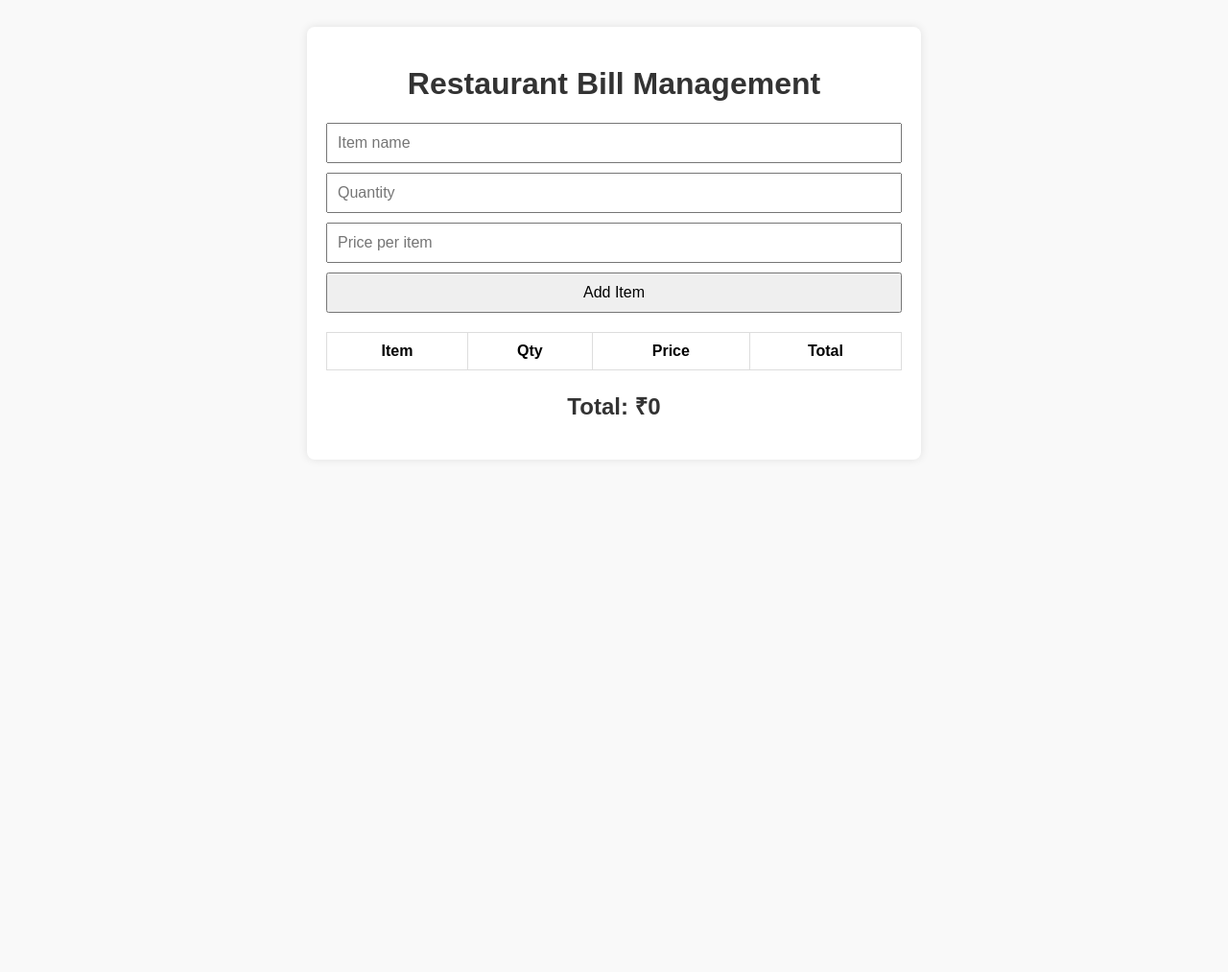
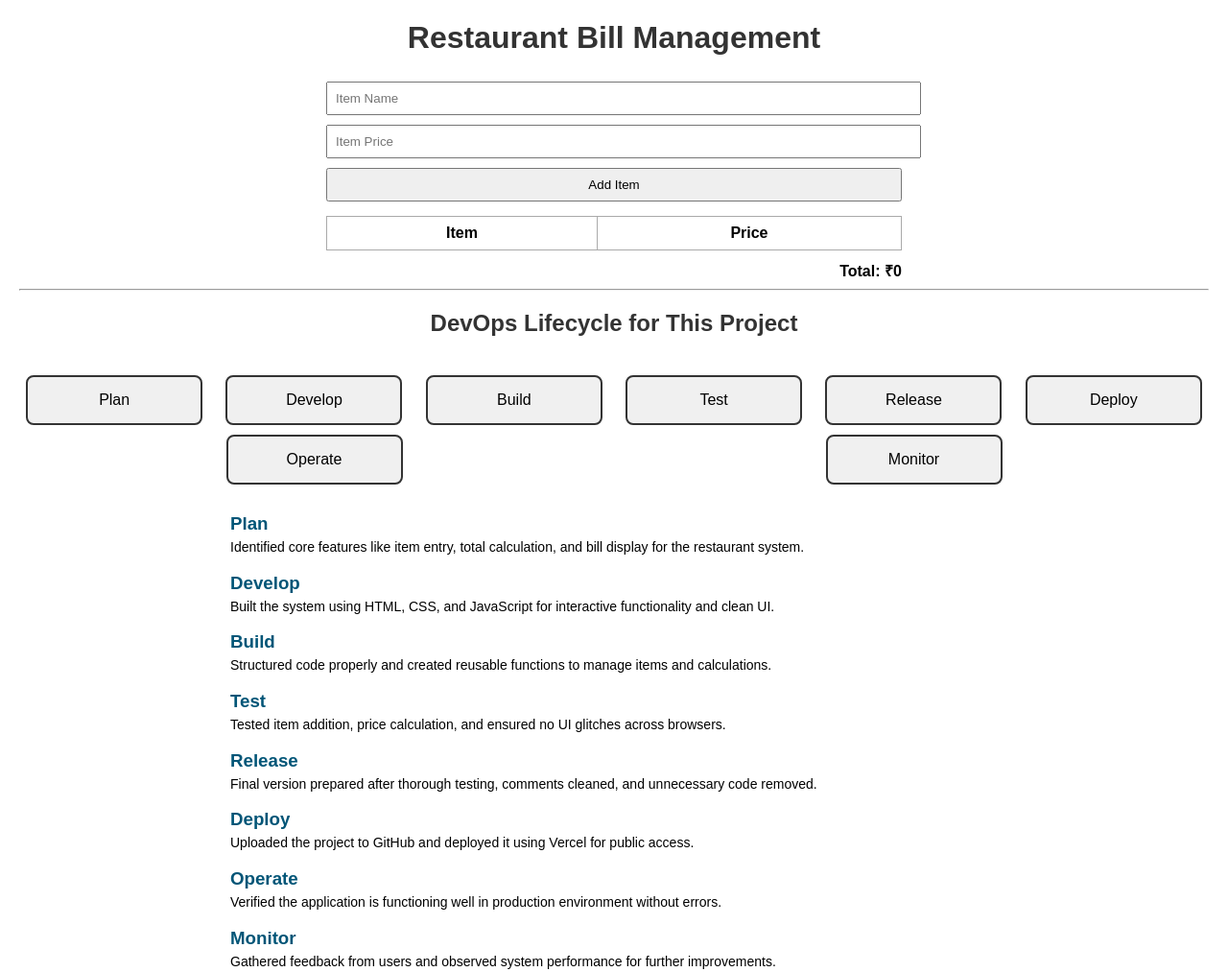
Before and after one commit to Chokka234/my-first-repo, a plain HTML site: page index.html in a window 1280 px wide. Shown: the whole page at 96% size. Before the commit the page ends 800 px from the top, so only its background shows below. Drawn offline with Linux system fonts and the light colour scheme.

Commit message:
Add files via upload

```diff
--- a/index.html
+++ b/index.html
@@ -1,37 +1,162 @@
 <!DOCTYPE html>
 <html lang="en">
 <head>
-  <meta charset="UTF-8" />
-  <meta name="viewport" content="width=device-width, initial-scale=1.0"/>
-  <title>Restaurant Bill Management</title>
-  <link rel="stylesheet" href="style.css" />
+  <meta charset="UTF-8">
+  <title>Restaurant Bill Management with DevOps Lifecycle</title>
+  <style>
+    body {
+      font-family: Arial, sans-serif;
+      margin: 20px;
+    }
+    h1, h2 {
+      text-align: center;
+      color: #333;
+    }
+    .bill-section {
+      max-width: 600px;
+      margin: auto;
+    }
+    input, button {
+      padding: 8px;
+      margin: 5px 0;
+      width: 100%;
+    }
+    table {
+      width: 100%;
+      border-collapse: collapse;
+      margin-top: 10px;
+    }
+    th, td {
+      padding: 8px;
+      border: 1px solid #aaa;
+      text-align: center;
+    }
+    .total {
+      text-align: right;
+      font-weight: bold;
+      margin-top: 10px;
+    }
+
+    .devops-diagram {
+      display: flex;
+      justify-content: space-around;
+      flex-wrap: wrap;
+      margin-top: 40px;
+      gap: 10px;
+    }
+
+    .stage {
+      background-color: #f0f0f0;
+      border: 2px solid #333;
+      padding: 15px;
+      border-radius: 8px;
+      width: 150px;
+      text-align: center;
+    }
+
+    .explanation {
+      max-width: 800px;
+      margin: 30px auto;
+    }
+
+    .explanation h3 {
+      margin-bottom: 5px;
+      color: #005577;
+    }
+
+    .explanation p {
+      margin-top: 0;
+      font-size: 14px;
+    }
+  </style>
 </head>
 <body>
-  <div class="container">
-    <h1>Restaurant Bill Management</h1>
 
-    <div class="input-section">
-      <input type="text" id="item" placeholder="Item name" />
-      <input type="number" id="qty" placeholder="Quantity" />
-      <input type="number" id="price" placeholder="Price per item" />
-      <button onclick="addItem()">Add Item</button>
-    </div>
+  <h1>Restaurant Bill Management</h1>
 
-    <table id="bill-table">
-      <thead>
-        <tr>
-          <th>Item</th>
-          <th>Qty</th>
-          <th>Price</th>
-          <th>Total</th>
-        </tr>
-      </thead>
-      <tbody id="bill-body"></tbody>
+  <div class="bill-section">
+    <input type="text" id="item" placeholder="Item Name">
+    <input type="number" id="price" placeholder="Item Price">
+    <button onclick="addItem()">Add Item</button>
+
+    <table id="billTable">
+      <tr>
+        <th>Item</th>
+        <th>Price</th>
+      </tr>
     </table>
 
-    <h2 id="total">Total: ₹0</h2>
+    <div class="total" id="totalAmount">Total: ₹0</div>
   </div>
 
-  <script src="script.js"></script>
+  <hr>
+
+  <h2>DevOps Lifecycle for This Project</h2>
+
+  <div class="devops-diagram">
+    <div class="stage">Plan</div>
+    <div class="stage">Develop</div>
+    <div class="stage">Build</div>
+    <div class="stage">Test</div>
+    <div class="stage">Release</div>
+    <div class="stage">Deploy</div>
+    <div class="stage">Operate</div>
+    <div class="stage">Monitor</div>
+  </div>
+
+  <div class="explanation">
+    <h3>Plan</h3>
+    <p>Identified core features like item entry, total calculation, and bill display for the restaurant system.</p>
+
+    <h3>Develop</h3>
+    <p>Built the system using HTML, CSS, and JavaScript for interactive functionality and clean UI.</p>
+
+    <h3>Build</h3>
+    <p>Structured code properly and created reusable functions to manage items and calculations.</p>
+
+    <h3>Test</h3>
+    <p>Tested item addition, price calculation, and ensured no UI glitches across browsers.</p>
+
+    <h3>Release</h3>
+    <p>Final version prepared after thorough testing, comments cleaned, and unnecessary code removed.</p>
+
+    <h3>Deploy</h3>
+    <p>Uploaded the project to GitHub and deployed it using Vercel for public access.</p>
+
+    <h3>Operate</h3>
+    <p>Verified the application is functioning well in production environment without errors.</p>
+
+    <h3>Monitor</h3>
+    <p>Gathered feedback from users and observed system performance for further improvements.</p>
+  </div>
+
+  <script>
+    let total = 0;
+
+    function addItem() {
+      const item = document.getElementById("item").value;
+      const price = parseFloat(document.getElementById("price").value);
+
+      if (!item || isNaN(price)) {
+        alert("Please enter valid item and price.");
+        return;
+      }
+
+      const table = document.getElementById("billTable");
+      const row = table.insertRow();
+      const cell1 = row.insertCell(0);
+      const cell2 = row.insertCell(1);
+
+      cell1.innerHTML = item;
+      cell2.innerHTML = `₹${price.toFixed(2)}`;
+
+      total += price;
+      document.getElementById("totalAmount").innerText = `Total: ₹${total.toFixed(2)}`;
+
+      document.getElementById("item").value = "";
+      document.getElementById("price").value = "";
+    }
+  </script>
+
 </body>
 </html>
```
